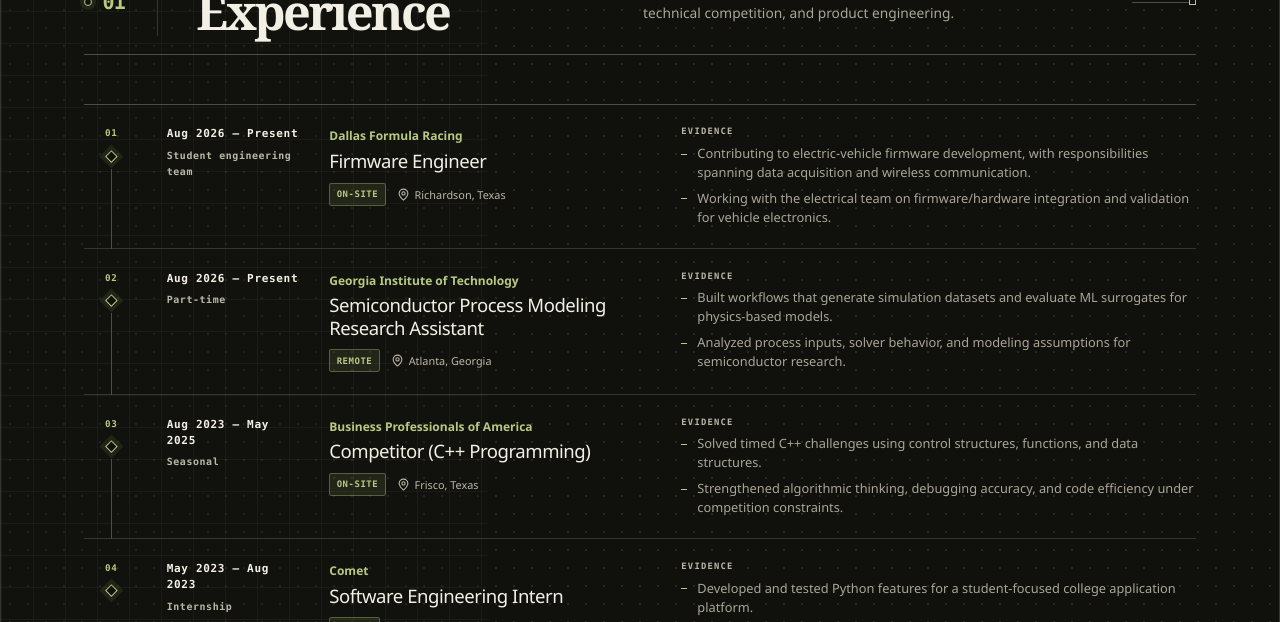
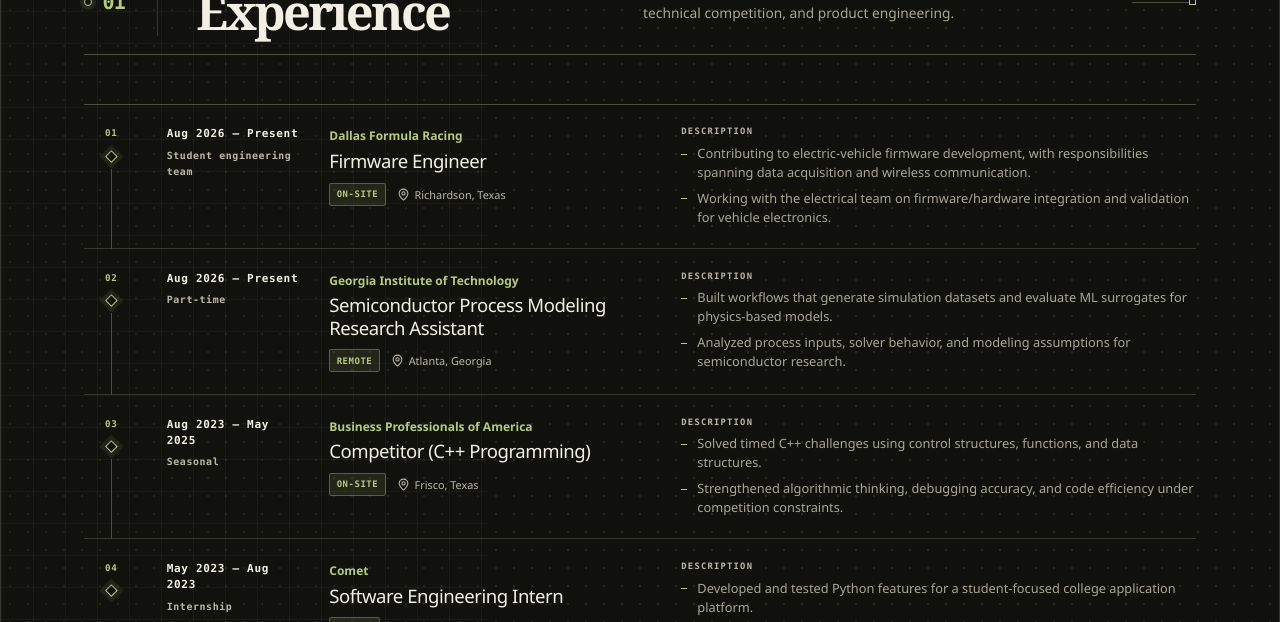
Before and after one commit to darunr1/Portfolio-Website, a Next.js app: page / in a window 1280 px wide. Shown: the part 1040-1662 px from the top of the page. Built offline with nearby package versions, Linux system fonts and the light colour scheme.

Commit message:
Rename visible Evidence labels to Description

```diff
--- a/src/components/sections/experience-section.tsx
+++ b/src/components/sections/experience-section.tsx
@@ -45,7 +45,7 @@
               </div>
 
               <div className="experience-entry__evidence">
-                <p className="micro-label">Evidence</p>
+                <p className="micro-label">Description</p>
                 <ul>
                   {experience.highlights.map((highlight) => (
                     <li key={highlight}>{highlight}</li>
```
